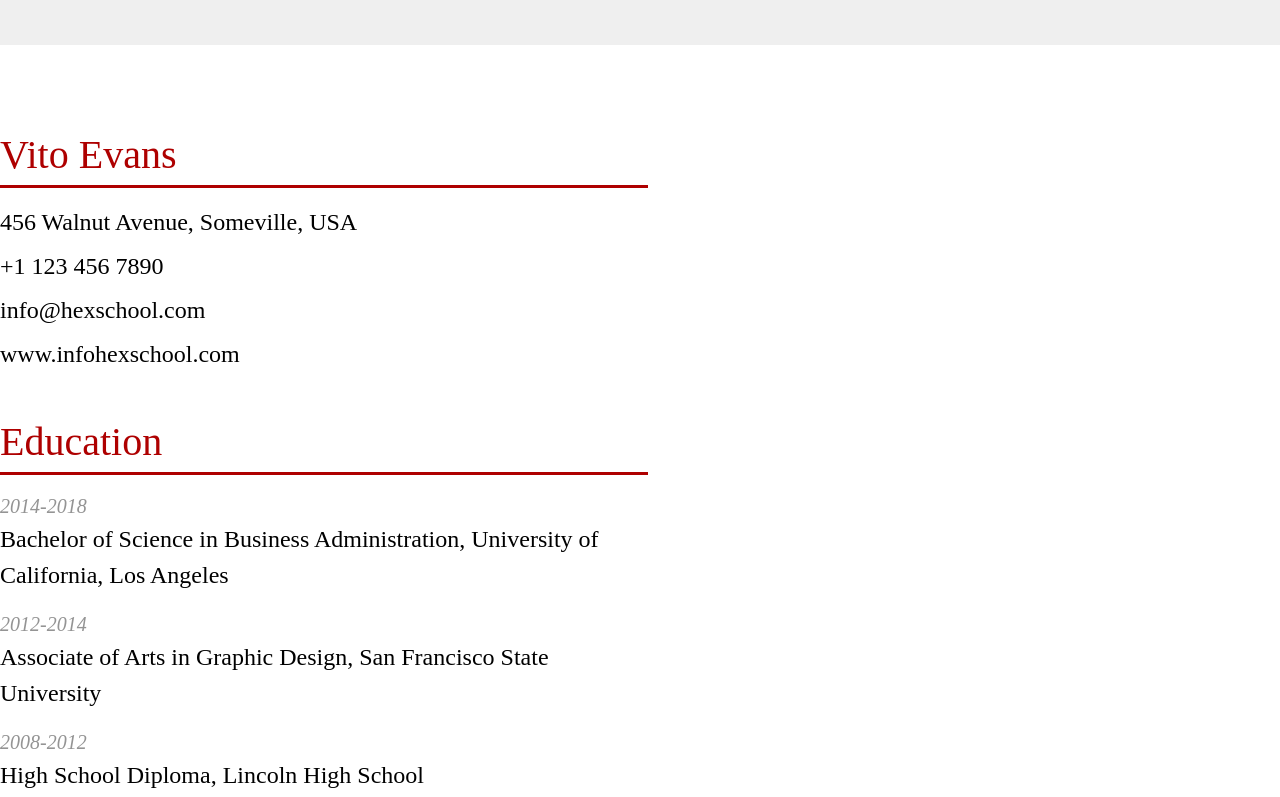
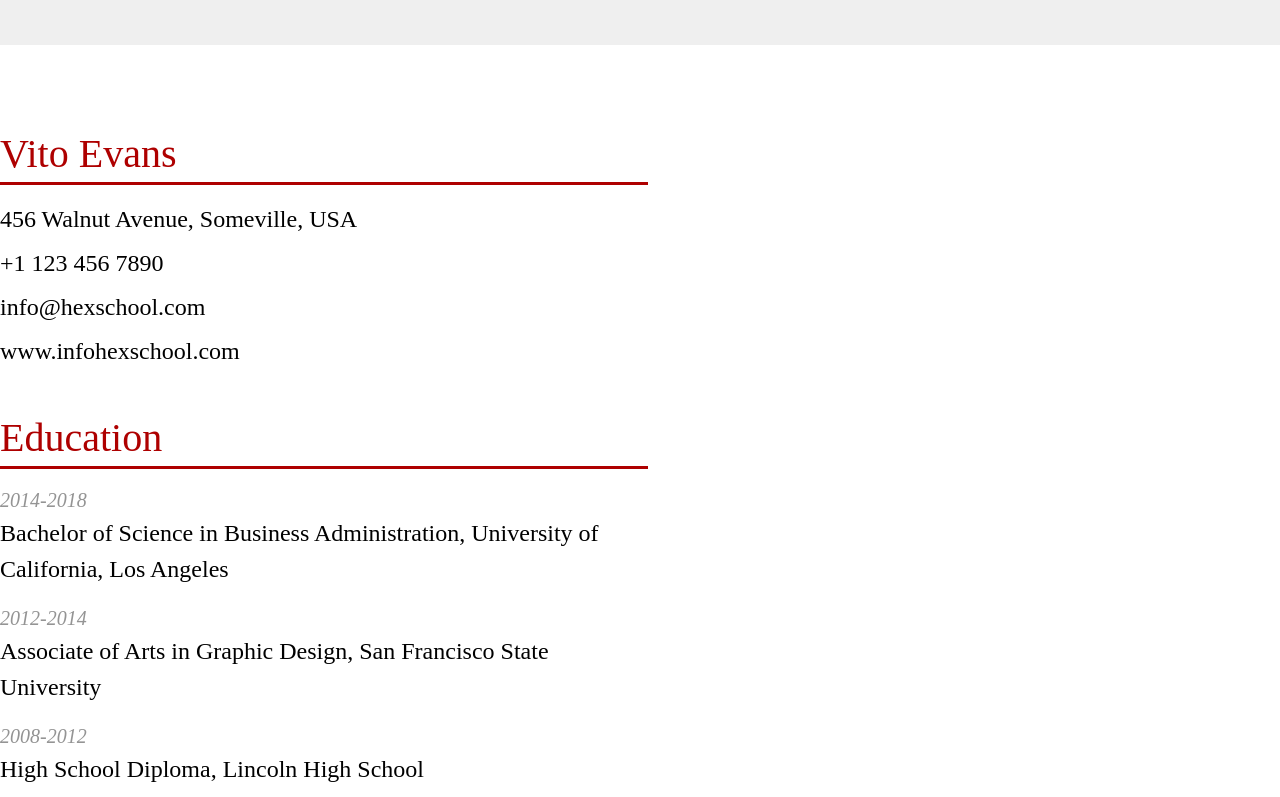
Before and after one commit to Mingx1994x/HS_practice_Resume, a plain HTML site: page index.html in a window 1280 px wide. Shown: the part 1183-1980 px from the top of the page. Drawn offline with Linux system fonts and the light colour scheme; a web font is replaced by a local one.

Commit message:
修正.info-title的border-bottom 額外推出的3px空間

```diff
--- a/assets/CSS/style.css
+++ b/assets/CSS/style.css
@@ -45,6 +45,7 @@ a{
 
 .info-title{
     font-size: 40px;
+    line-height: 57px;
     color: #AE0000;
     border-bottom:3px solid #AE0000 ;
 }
```
